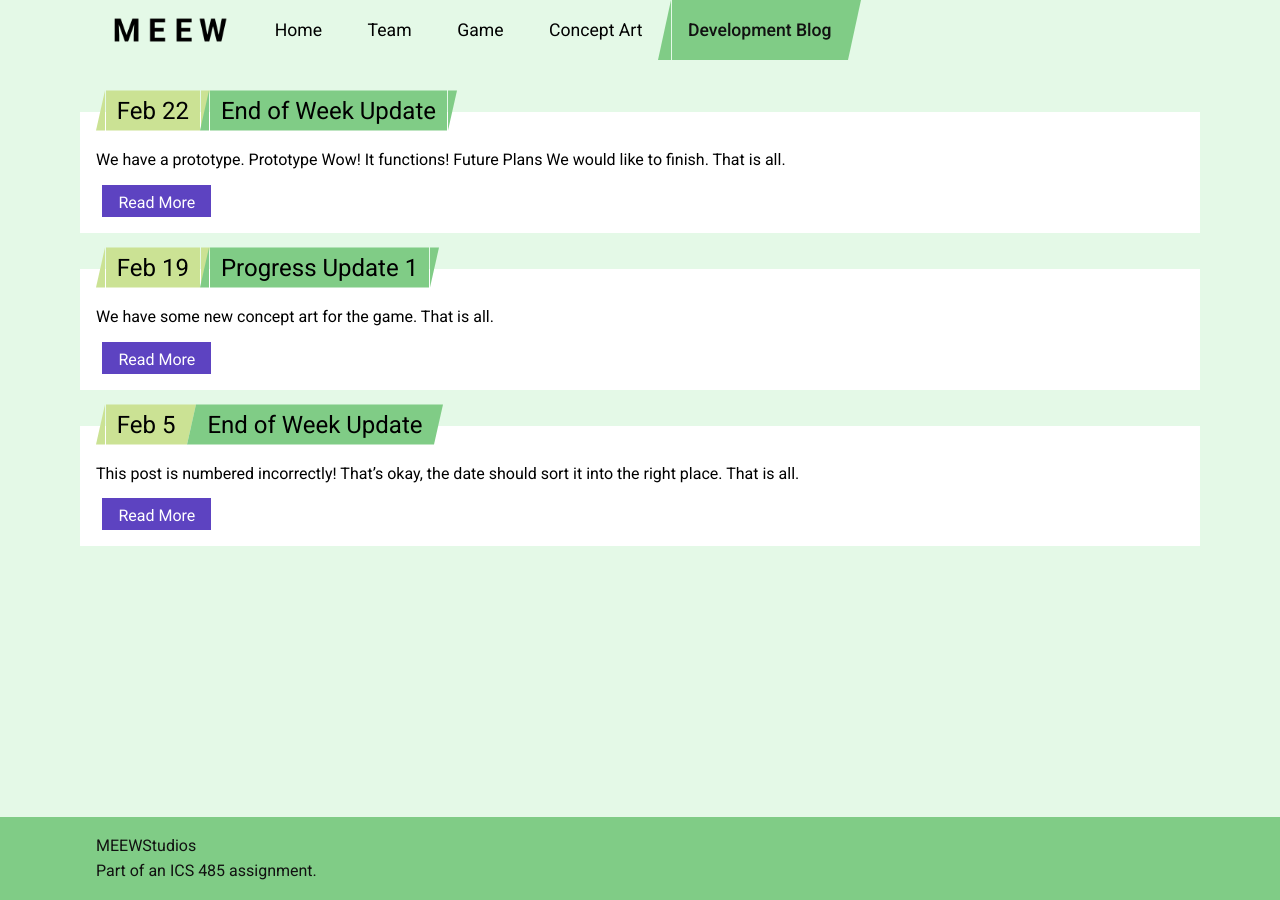
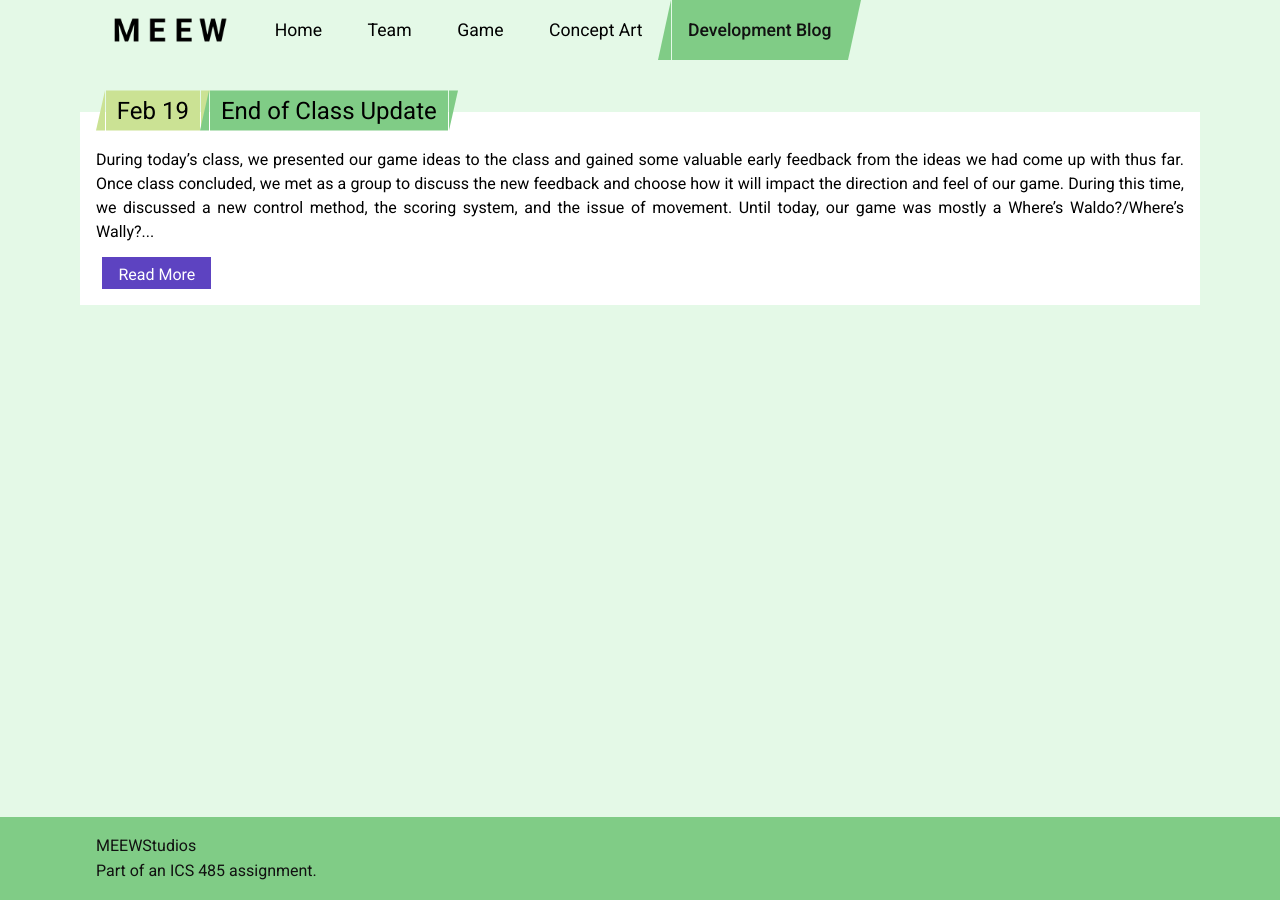
Before and after one commit to MEEWStudios/jekyll-testbed, a Jekyll site: the page built from development/index.md, in a window 1280 px wide. Built offline with Jekyll 4.4.1, drawn with Linux system fonts in a browser that asks for light colours.

Commit message:
Added incomplete first blog post

```diff
--- a/development/1.md
+++ b/development/1.md
@@ -1,9 +1,9 @@
 ---
 layout: blog
-title: Progress Update 1
+title: End of Class Update
 author: Ethan
 date: 2020-02-19
 ---
-We have some new concept art for the game.
+During today's class, we presented our game ideas to the class and gained some valuable early feedback from the ideas we had come up with thus far. Once class concluded, we met as a group to discuss the new feedback and choose how it will impact the direction and feel of our game. During this time, we discussed a new control method, the scoring system, and the issue of movement.
 
-That is all.
+Until today, our game was mostly a *Where's Waldo?*/*Where's Wally?* clone, except that our character, Ronaldo, would move around occasionally, and there would be powerups that could either benefit the team who picked it up or penalize the opposite team. In order to "catch" Ronaldo, a player from any team would simply need to move the cursor and click on him. After a brief brainstorming period, we have decided to incorporate unconventional controls into the game. Each team will have a spotlight to control, and in order to catch Ronaldo, the spotlight will have to be focused on Ronaldo. Players will be able to control the spotlight with a joystick, but one player will only be able to move the spotlight along one axis at any given time. This allows two players to control both axes at the same time to move the spotlight as desired.
--- a/development/2.md
+++ /dev/null
@@ -1,15 +0,0 @@
----
-layout: blog
-title: End of Week Update
-author: Ethan
-date: 2020-02-22
----
-We have a prototype.
-
-# Prototype
-Wow! It functions!
-
-# Future Plans
-We would like to finish.
-
-That is all.
--- a/development/3.md
+++ /dev/null
@@ -1,11 +0,0 @@
----
-layout: blog
-title: End of Week Update
-author: Ethan
-date: 2020-02-05
----
-This post is numbered incorrectly!
-
-That's okay, the date should sort it into the right place.
-
-That is all.
```
